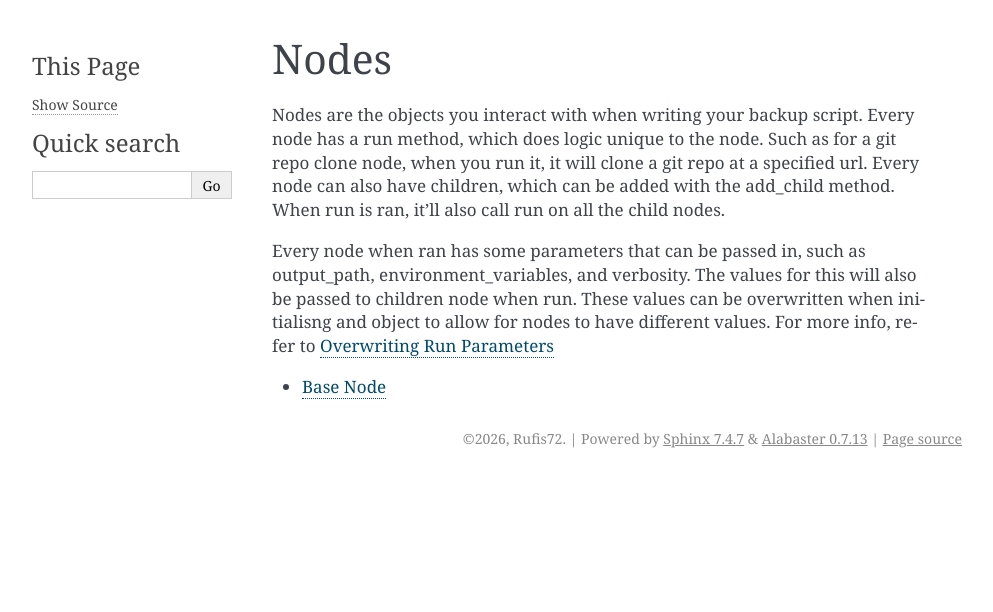
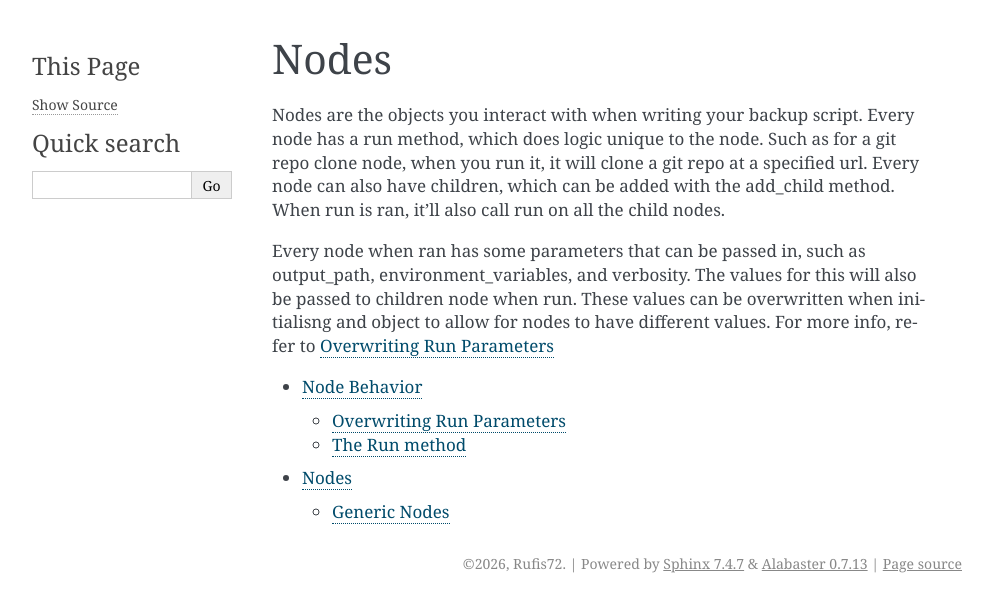
Before and after one commit to Rufis72/backuplib, a Sphinx documentation site: the page built from docs/source/nodes.rst, in a window 1280 px wide. Shown: the top 612 px of the page, without its empty margins (148-1141 px from the left). Built offline with Sphinx 7.4.7, drawn with Linux system fonts in a browser that asks for light colours.

Commit message:
Changed how the docs are organized to more reflect the code structure

```diff
--- a/docs/source/index.rst
+++ b/docs/source/index.rst
@@ -13,4 +13,3 @@ Welcome to the backuplib docs! To get an overview check out :doc:`quickstart`
 
    nodes
    quickstart
-   node_behavior
--- a/docs/source/nodes.rst
+++ b/docs/source/nodes.rst
@@ -12,9 +12,10 @@ Every node can also have children, which can be added with the add_child method.
 
 
 Every node when ran has some parameters that can be passed in, such as output_path, environment_variables, and verbosity. The values for this will also be passed to children node when run.
-These values can be overwritten when initialisng and object to allow for nodes to have different values. For more info, refer to :doc:`node_behavior/overwriting_run_parameters`
+These values can be overwritten when initialisng and object to allow for nodes to have different values. For more info, refer to :doc:`nodes/node_behavior/overwriting_run_parameters`
 
 .. toctree::
    :maxdepth: 2
 
-   nodes/base_node
+   nodes/node_behavior
+   nodes/node_objects
--- a/docs/source/node_behavior.rst
+++ b/docs/source/nodes/node_behavior.rst
@@ -4,3 +4,4 @@ This doc, and it's sub docs doccument the specific behavior of how nodes behave
 
 .. toctree::
     node_behavior/overwriting_run_parameters
+    node_behavior/the_run_method
--- /dev/null
+++ b/docs/source/nodes/node_objects.rst
@@ -0,0 +1,5 @@
+Nodes
+============
+
+.. toctree::
+    node_objects/generic
--- /dev/null
+++ b/docs/source/nodes/node_objects/generic.rst
@@ -0,0 +1,6 @@
+Generic Nodes
+=============
+The Generic Node(s) are the node(s) that implement features for all other nodes to use, but don't do anything on their overwriting
+
+.. toctree::
+    generic/base_node
```
Also changed, not shown: docs/source/nodes/node_behavior/overwriting_run_parameters.rst (renamed from docs/source/node_behavior/overwriting_run_parameters.rst), docs/source/nodes/node_behavior/the_run_method.rst (renamed from docs/source/node_behavior/the_run_method.rst), docs/source/nodes/node_objects/generic/base_node.rst (renamed from docs/source/nodes/base_node.rst).
